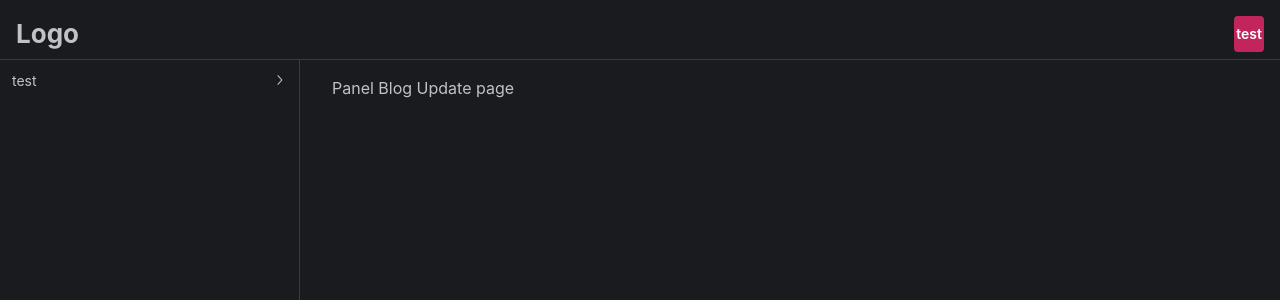
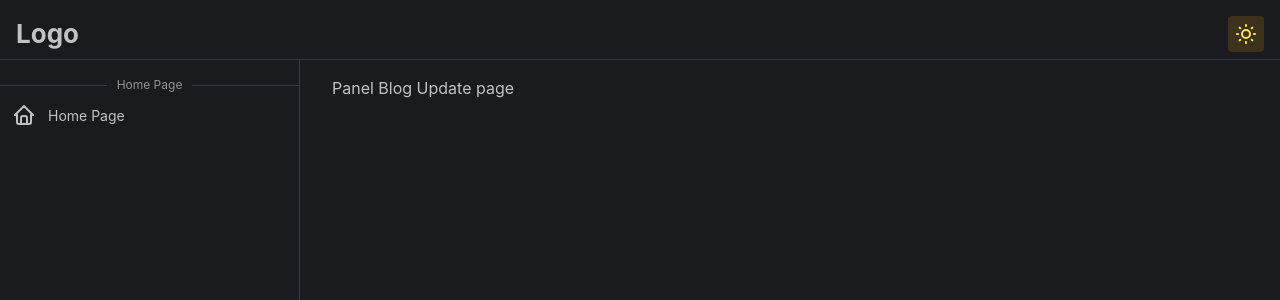
Before and after one commit to DeveloperRalsei/MERN-App-Blog-Template, a React (Vite) app in the folder client/: page /panel/blogs in a window 1280 px wide. Shown: the top 300 px of the page. Built offline with nearby package versions, Linux system fonts and the light colour scheme.

Commit message:
I really gotta stop commiting this simple things

```diff
--- a/client/src/App.tsx
+++ b/client/src/App.tsx
@@ -7,6 +7,7 @@ import { Outlet, useNavigate } from 'react-router-dom';
 import React, { useState } from 'react';
 import usePageLoading from './hooks/usePageLoading';
 import LoadingBar from 'react-top-loading-bar';
+import ToggleColorScheme from './components/ToggleColorScheme';
 
 const navLinks: Array<{
   name: string,
@@ -136,9 +137,7 @@ const App: React.FC = () => {
                   </Menu.Item>
                 </Menu.Dropdown>
               </Menu>
-              <HeaderButton onClick={toggleColorScheme} color={colorScheme === 'dark' ? "yellow" : 'blue'}>
-                {colorScheme === 'dark' ? <IconSun /> : <IconMoon />}
-              </HeaderButton>
+              <ToggleColorScheme/>
             </Group>
           </Group>
         </Group>
--- /dev/null
+++ b/client/src/components/ToggleColorScheme.tsx
@@ -0,0 +1,14 @@
+import { IconSun, IconMoon } from "@tabler/icons-react";
+import { HeaderButton } from "./HeaderButton";
+import { useMantineColorScheme } from "@mantine/core";
+
+const ToggleColorScheme = () => {
+  const { toggleColorScheme, colorScheme } = useMantineColorScheme();
+  return (
+    <HeaderButton onClick={toggleColorScheme} color={colorScheme === 'dark' ? "yellow" : 'blue'}>
+      {colorScheme === 'dark' ? <IconSun /> : <IconMoon />}
+    </HeaderButton>
+  );
+};
+
+export default ToggleColorScheme;
--- a/client/src/pages/Panel/index.tsx
+++ b/client/src/pages/Panel/index.tsx
@@ -1,9 +1,14 @@
-import { AppShell, Burger, Button, Container, Group, NavLink, Text, Title } from "@mantine/core";
+import { AppShell, Burger, Button, Container, Divider, Group, NavLink, Text, Title } from "@mantine/core";
 import { useDisclosure } from "@mantine/hooks";
+import { IconHome } from "@tabler/icons-react";
+import { useNavigate } from "react-router-dom";
 import { Outlet } from "react-router-dom";
+import ToggleColorScheme from "../../components/ToggleColorScheme";
 
 const Panel = () => {
   const [opened, { toggle }] = useDisclosure();
+  const navigate = useNavigate()
+
   return (
     <AppShell
       header={{ height: 60 }}
@@ -15,17 +20,19 @@ const Panel = () => {
           <Burger hiddenFrom="sm" opened={opened} onClick={toggle} />
           <Title order={2}>Logo</Title>
           <Group>
-            <Button p={1}>test</Button>
+            <ToggleColorScheme/>
           </Group>
         </Group>
 
       </AppShell.Header>
-      <AppShell.Navbar>
+      <AppShell.Navbar py="md">
+        <Divider label="Home Page" />
         <NavLink
-          label="test"
-        >
-          <NavLink label="test" />
-        </NavLink>
+          label="Home Page"
+          leftSection={<IconHome/>}
+          component="a"
+          href="/"
+        />
       </AppShell.Navbar>
 
       <AppShell.Main>
```
